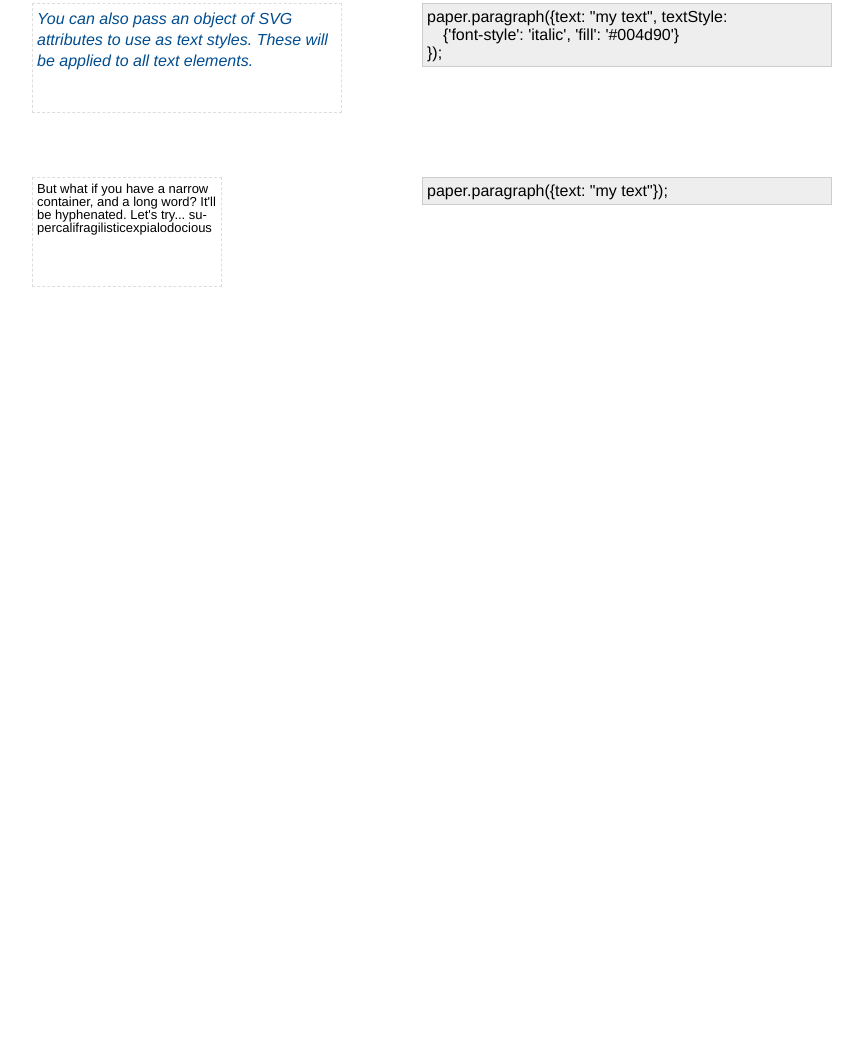
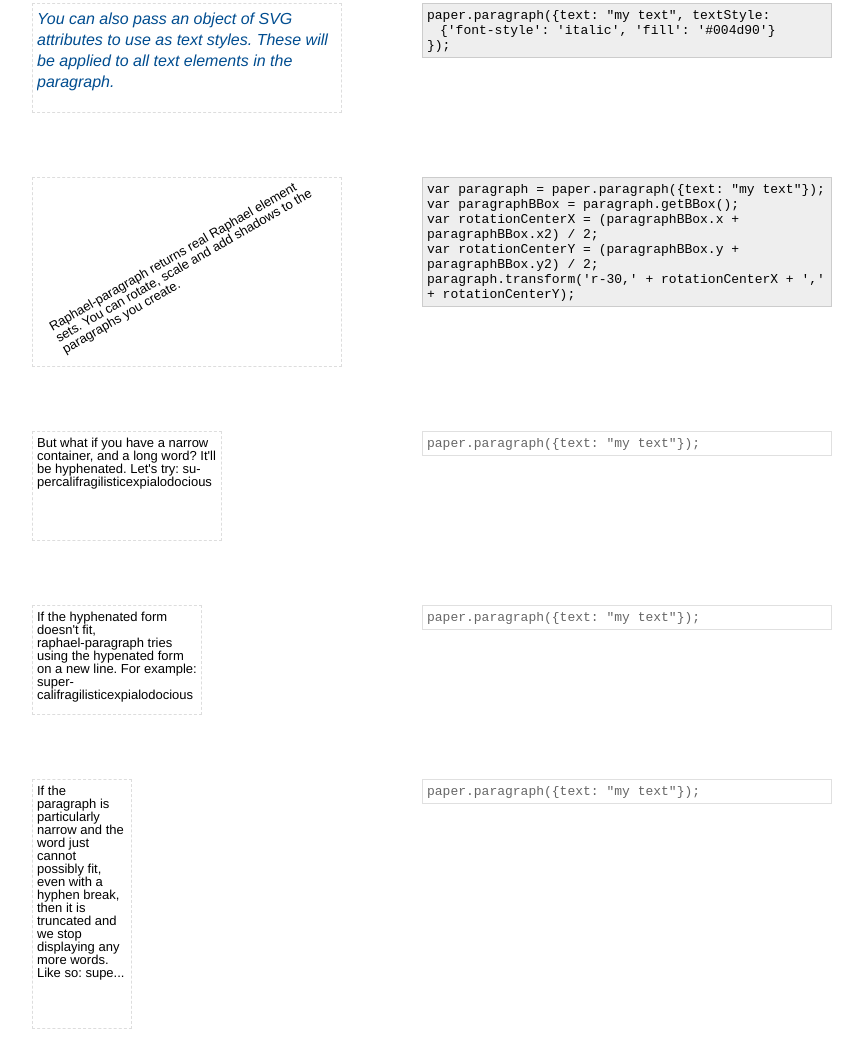
Before and after one commit to jbreckmckye/raphael-paragraph, a website built with webpack: page demo/demo.html in a window 1280 px wide. Shown: the part 778-1839 px from the top of the page, without its empty margins (208-1071 px from the left). Before the commit the page ends 1097 px from the top, so only its background shows below. Built offline with Linux system fonts and the light colour scheme.

Commit message:
Add documentation; fix issue with addSpaceAndTruncatedWord not reporting truncation

```diff
--- a/demo/demo.html
+++ b/demo/demo.html
@@ -23,7 +23,7 @@
                 var canvasWidth = canvas.clientWidth - parseFloat(canvasStyles.paddingLeft) - parseFloat(canvasStyles.paddingRight);
                 var canvasHeight = canvas.clientHeight - parseFloat(canvasStyles.paddingTop) - parseFloat(canvasStyles.paddingBottom);
                 var paper = new Raphael(canvas, canvasWidth, canvasHeight);
-                paper.paragraph(options)
+                return paper.paragraph(options)
             }
         </script>
     </head>
@@ -42,7 +42,7 @@
                 paper.paragraph({text: "my text"});
             </code>
             <script>
-                var paper = createExample('simpleMultiline', {
+                var paragraph = createExample('simpleMultiline', {
                     text : "This is some simple, multi-line wrapped text. You don't need to add manual line breaks - it just works automatically."
                 });
             </script>
@@ -50,11 +50,11 @@
 
         <div class="example">
             <div class="example-canvas" id="maximumHeight" style="width: 300px; height: 60px"></div>
-            <code class="example-code">
+            <code class="example-code example-code-inactive">
                 paper.paragraph({text: "my text"});
             </code>
             <script>
-                var paper = createExample('maximumHeight', {
+                var paragraph = createExample('maximumHeight', {
                     text : "As well as performing horizontal wrapping, raphael-paragraph will perform vertical truncation, with ellipses. How does that look? Let's find out by adding lots and lots and lots and lots and lots and lots of words"
                 });
             </script>
@@ -66,7 +66,7 @@
                 paper.paragraph({text: "my text", maxHeight: 50});
             </code>
             <script>
-                var paper = createExample('maximumHeightSet', {
+                var paragraph = createExample('maximumHeightSet', {
                     text : "You may override the vertical height, if you like. You can set an arbitrary value or pass a value of 'Infinity'. Here, I'm setting the max-height quite low, so you can see the text being truncated well before the bottom of the canvas itself",
                     maxHeight : 50
                 });
@@ -79,7 +79,7 @@
                 paper.paragraph({text: "my text", lineHeight: 20});
             </code>
             <script>
-                var paper = createExample('lineHeight', {
+                var paragraph = createExample('lineHeight', {
                     text : "raphael-paragraph gives you control over the vertical spacing of text lines, so you can control the density of your text, just like the line-height property in CSS",
                     lineHeight: 20
                 });
@@ -94,8 +94,8 @@
                 });
             </code>
             <script>
-                var paper = createExample('betterStyles', {
-                    text : "You can also pass an object of SVG attributes to use as text styles. These will be applied to all text elements.",
+                var paragraph = createExample('betterStyles', {
+                    text : "You can also pass an object of SVG attributes to use as text styles. These will be applied to all text elements in the paragraph.",
                     lineHeight: 21,
                     textStyle : {'font-style' : 'italic', 'font-size' : 16, 'fill' : '#004d90'}
                 });
@@ -103,13 +103,58 @@
         </div>
 
         <div class="example">
+            <div class="example-canvas" id="transformation" style="width: 300px; height: 180px"></div>
+            <code class="example-code">
+                var paragraph = paper.paragraph({text: "my text"});<br/>
+                var paragraphBBox = paragraph.getBBox();<br/>
+                var rotationCenterX = (paragraphBBox.x + paragraphBBox.x2) / 2;<br/>
+                var rotationCenterY = (paragraphBBox.y + paragraphBBox.y2) / 2;<br/>
+                paragraph.transform('r-30,' + rotationCenterX + ',' + rotationCenterY);<br/>
+            </code>
+            <script>
+                var paragraph = createExample('transformation', {
+                    text : "Raphael-paragraph returns real Raphael element sets. You can rotate, scale and add shadows to the paragraphs you create.",
+                    y : 70
+                });
+                var paragraphBBox = paragraph.getBBox();
+                var rotationCenterX = (paragraphBBox.x + paragraphBBox.x2) / 2;
+                var rotationCenterY = (paragraphBBox.y + paragraphBBox.y2) / 2;
+                paragraph.transform('r-30,' + rotationCenterX + ',' + rotationCenterY);
+            </script>
+        </div>
+
+        <div class="example">
             <div class="example-canvas" id="longWords" style="width: 180px; height: 100px"></div>
-            <code class="example-code">
+            <code class="example-code example-code-inactive">
                 paper.paragraph({text: "my text"});
             </code>
             <script>
-                var paper = createExample('longWords', {
-                    text : "But what if you have a narrow container, and a long word? It'll be hyphenated. Let's try... supercalifragilisticexpialodocious"
+                var paragraph = createExample('longWords', {
+                    text : "But what if you have a narrow container, and a long word? It'll be hyphenated. Let's try: supercalifragilisticexpialodocious"
+                });
+            </script>
+        </div>
+
+        <div class="example">
+            <div class="example-canvas" id="longWordsNewLine" style="width: 160px; height: 100px"></div>
+            <code class="example-code example-code-inactive">
+                paper.paragraph({text: "my text"});
+            </code>
+            <script>
+                var paragraph = createExample('longWordsNewLine', {
+                    text : "If the hyphenated form doesn't fit, raphael-paragraph tries using the hypenated form on a new line. For example: supercalifragilisticexpialodocious"
+                });
+            </script>
+        </div>
+
+        <div class="example">
+            <div class="example-canvas" id="narrowBoxes" style="width: 90px; height: 240px"></div>
+            <code class="example-code example-code-inactive">
+                paper.paragraph({text: "my text"});
+            </code>
+            <script>
+                var paragraph = createExample('narrowBoxes', {
+                    text : "If the paragraph is particularly narrow and the word just cannot possibly fit, even with a hyphen break, then it is truncated and we stop displaying any more words. Like so: supercalifragilisticexpialodocious. [These words end up hidden]"
                 });
             </script>
         </div>
--- a/demo/styles.css
+++ b/demo/styles.css
@@ -50,4 +50,11 @@ body {
     border: 1px solid #ccc;
     padding: 4px;
     background: #eee;
+    font-family: monospace;
+    font-size: 13px;
 }
+
+.example-code-inactive {
+    background: transparent;
+    opacity: 0.6;
+}
--- a/src/textAdditionStrategies/addSpaceAndTruncatedWord.js
+++ b/src/textAdditionStrategies/addSpaceAndTruncatedWord.js
@@ -13,3 +13,5 @@ function addSpaceAndTruncatedWord(word, textCanvas, boundsTest) {
 	}
 	return wordAddedSuccessfully;
 }
+
+addSpaceAndTruncatedWord.truncatesWord = true;
```
Also changed, not shown: dist/raphael-paragraph.js.
